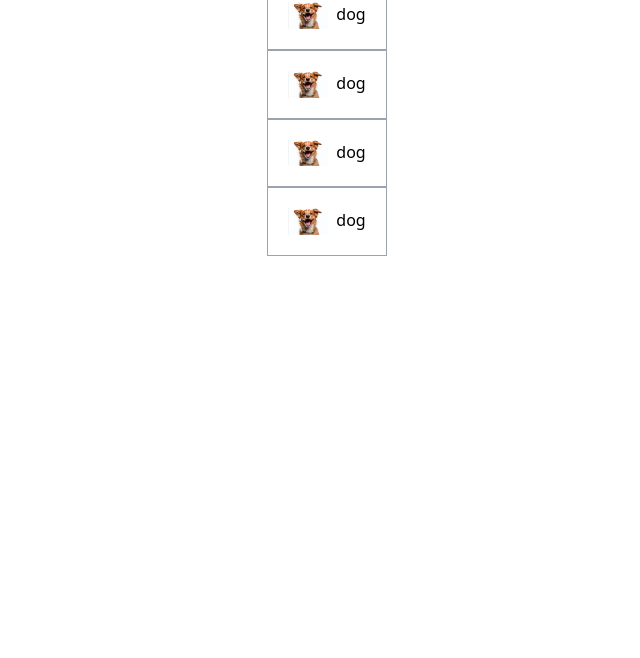
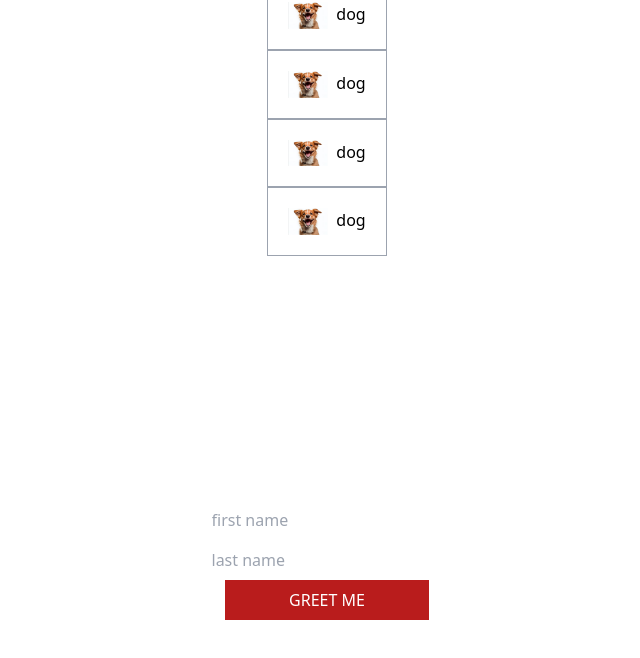
Before and after one commit to divinecharlotte/React-projects, a React (Create React App) app in the folder react-projects/: page / in a window 1280 px wide. Shown: the part 4900-5558 px from the top of the page, without its empty margins (313-953 px from the left). Before the commit the page ends 5400 px from the top, so only its background shows below. Built offline with nearby package versions, Linux system fonts and the light colour scheme.

Commit message:
solve exercesise7

```diff
--- a/react-projects/src/App.js
+++ b/react-projects/src/App.js
@@ -1,3 +1,4 @@
+import Exercesie7 from "./components/Exercesie7";
 import Exercesise1 from "./components/Exercesise1";
 import Exercesise2 from "./components/Exercesise2";
 import Exercesise3 from "./components/Exercesise3";
@@ -13,6 +14,8 @@ function App() {
     <Exercesise4/>
     <Exercesise5/>
     <Exercesise6/>
+    <Exercesie7/>
+
   </div>;
 }
 
--- /dev/null
+++ b/react-projects/src/components/Exercesie7.js
@@ -0,0 +1,19 @@
+import React from 'react'
+import FormData from './FormData'
+
+
+const Exercesie7 = () => {
+
+  return (
+    <div
+    className="w-full h-[900px] flex flex-col "
+    >
+<FormData
+
+ />
+
+    </div>
+  )
+}
+
+export default Exercesie7
--- a/react-projects/src/components/Exercesise5.js
+++ b/react-projects/src/components/Exercesise5.js
@@ -1,10 +1,10 @@
 import React from 'react'
-
+import { nanoid } from 'nanoid'
 const Exercesise5 = () => {
-    const animals =['dog', 'cat', 'chicken', 'cow', 'sheep', 'horse']
+    const animals =[{id: nanoid(),name:'dog'}, {id: nanoid(),name:'cat'},{id: nanoid(),name:'chicken'}, {id: nanoid(),name:'cow'}, {id: nanoid(),name:'sheep'}, {id: nanoid(),name:'horse'}]
 
     const animal = animals.map((anim)=>{
-return (<li>֍{anim}</li>)
+return (<li key={anim.id}>֍{anim.name}</li>)
     })
   return (
     <div
--- /dev/null
+++ b/react-projects/src/components/FormData.js
@@ -0,0 +1,52 @@
+import {React,useState} from 'react'
+
+ const FormData = (props) => {
+    const [FormData,SetFormData] = useState({
+        firstName:"",
+        secondName:""
+    })
+
+    const handleChange =(event)=>{
+        const {name,value}= event.target
+        SetFormData((prev)=>({
+...prev,
+[name]:value
+        }))
+
+    }
+
+    const  handleclick=(e)=>{
+
+        e.preventDefault()
+         return alert(`Hello ${FormData.firstName} ${FormData.secondName} !`)
+        }
+  return (
+    <div>
+               <form  className='flex flex-col justify-center items-center'>
+        <input
+         className='p-2'
+         name='firstName'
+         value={FormData.firstName}
+         onChange={handleChange}
+          type='text'
+           placeholder='first name'
+           />
+        <input
+         className='p-2'
+          type='text'
+           name='secondName'
+            value={FormData.secondName}
+            onChange={handleChange}
+            placeholder='last name'
+            />
+        <button onClick={handleclick}
+        className='bg-red-700 text-white px-16 py-2 '
+         >
+            GREET ME
+            </button>
+        </form>
+    </div>
+  )
+}
+
+export default FormData
--- a/react-projects/src/components/SingleAnimal.js
+++ b/react-projects/src/components/SingleAnimal.js
@@ -1,7 +1,6 @@
 import React from 'react'
 
 const SingleAnimal =  (props) => {
-    console.log("props",props);
      return(
     <div className='border p-5 border-gray-400 flex gap-2'>
 <img src={props.img} width="40px" alt="dog" />
```
